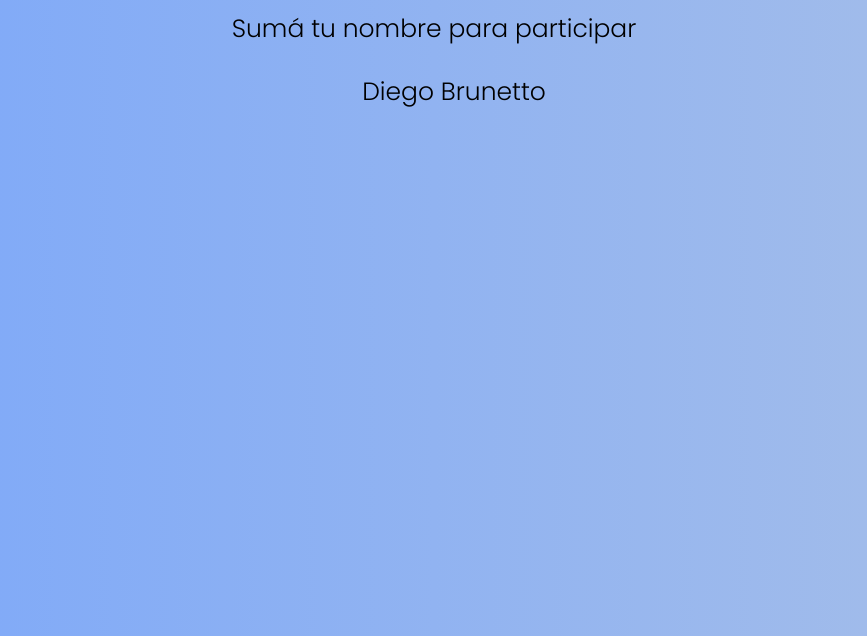
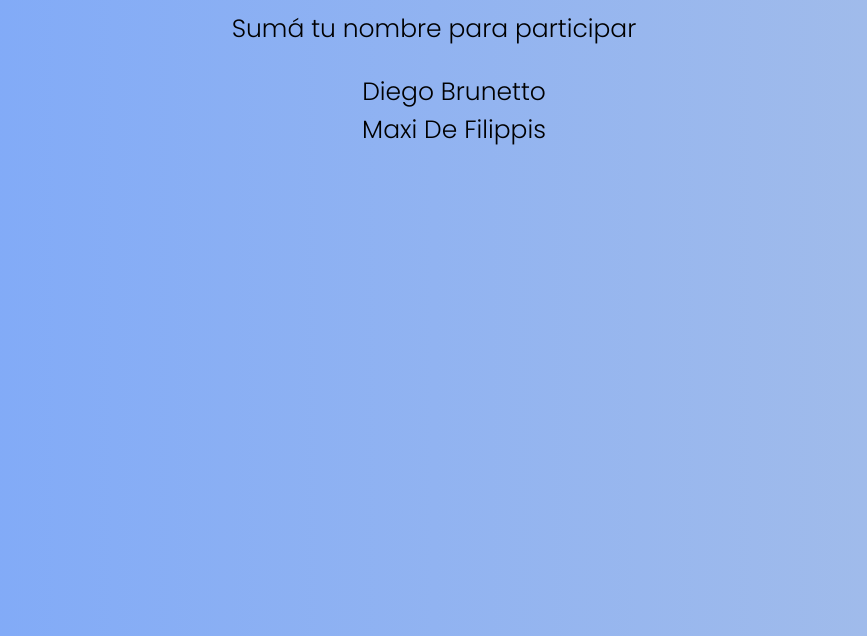
Before and after one commit to soyarielruiz/workshopGit, a plain HTML site: page index.html in a window 1280 px wide. Shown: the part 164-800 px from the top of the page, without its empty margins (206-1073 px from the left). Drawn offline with Linux system fonts and the light colour scheme.

Commit message:
cambios maxi

```diff
--- a/index.html
+++ b/index.html
@@ -19,7 +19,7 @@
       <li></li>
       <li></li>
       <li></li>
-      <li></li>
+      <li>Maxi De Filippis</li>
     </ul>
   </body>
 </html>
```
